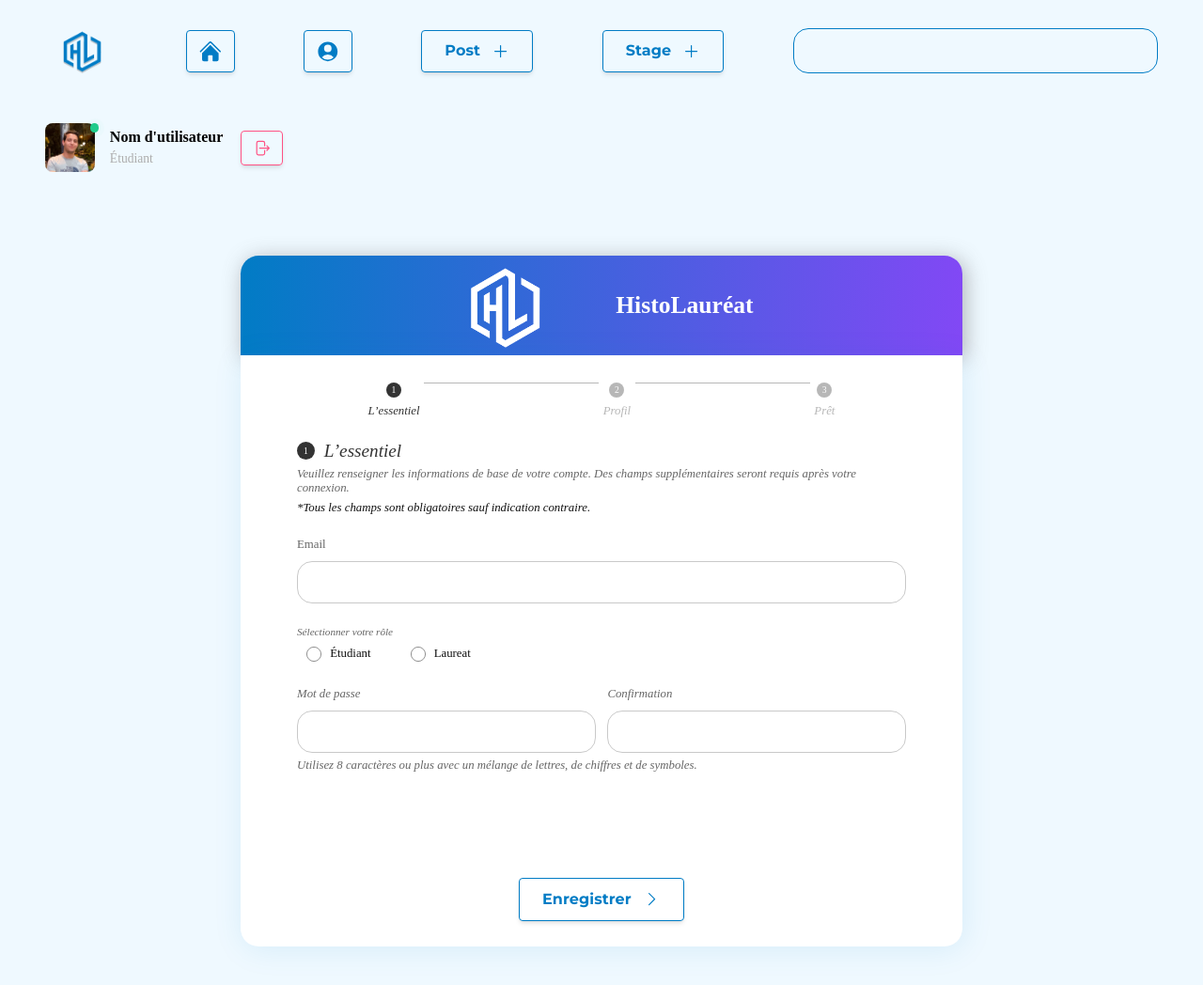
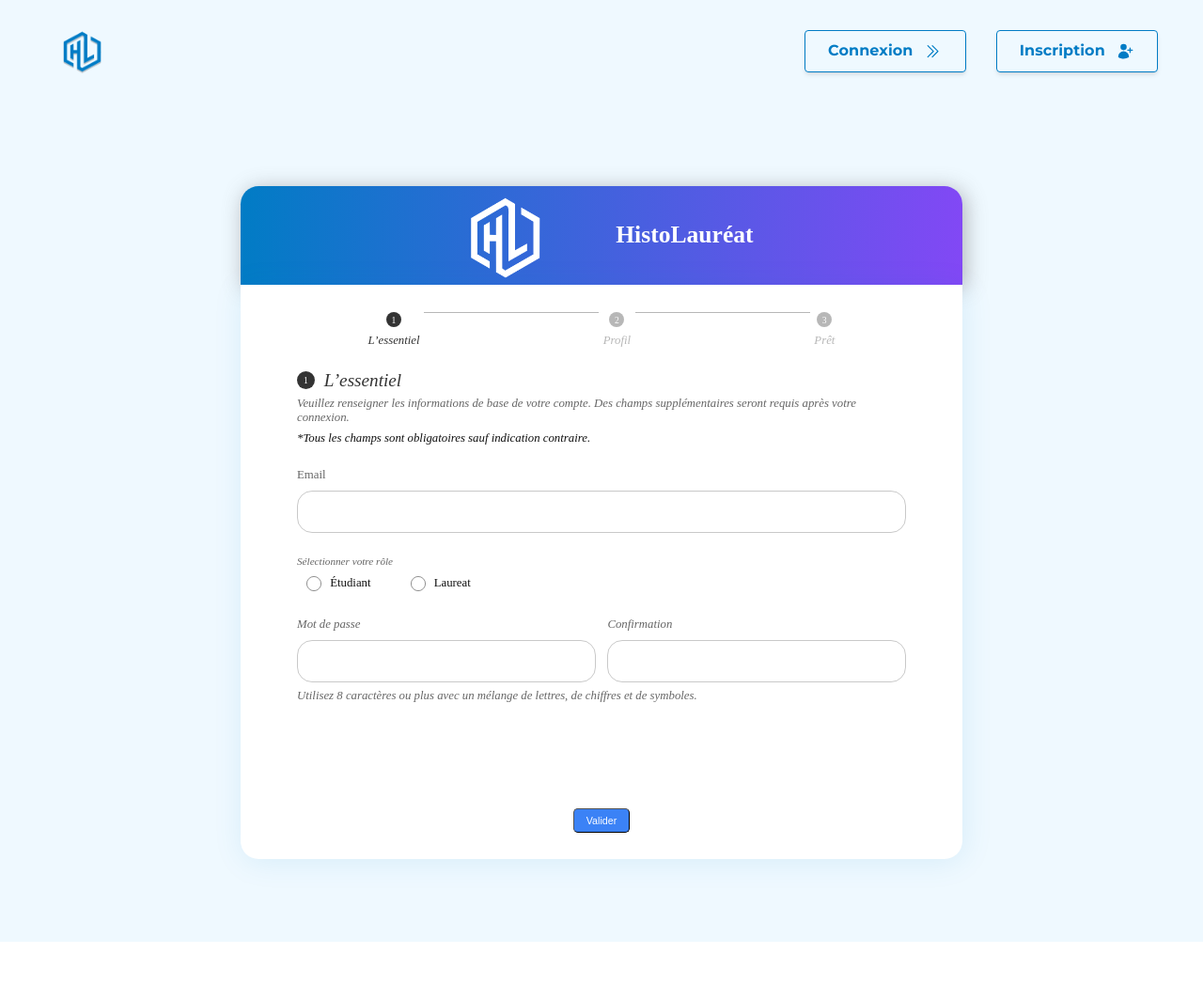
Before and after one commit to sofexbk/HistoLaureat, a React (Create React App) app in the folder client/: page /signup in a window 1280 px wide. Shown: the top 1048 px of the page at 94% size. After the commit the page ends 1002 px from the top, so only its background shows below. Built offline with nearby package versions, Linux system fonts and the light colour scheme; a web font is replaced by a local one; what tw-elements would draw is missing.

Commit message:
signup and login

```diff
--- a/client/src/App.js
+++ b/client/src/App.js
@@ -26,7 +26,7 @@ function App () {
       <div className='App'>
         <Navbar
           // ajouter connextion if connected
-          connexion
+          connexion={user}
         />
         <Routes>
           <Route
--- a/client/src/pages/Login.js
+++ b/client/src/pages/Login.js
@@ -18,8 +18,8 @@ function Login () {
   return (
     <>
       <div className='bg-aliceblue-100 relative h-[1078px] flex flex-col items-center justify-center bg-gray-100 '>
-        <form className='bg-white p-16 h-auto rounded-xl shadow-xl hover:shadow-2xl transition-all duration-300 ease-in-out w-[650px] '>
-          <img src={Logo} alt='Logo' className='object-contain' />
+        <form onSubmit={handleSubmit} className='bg-white p-16 h-auto rounded-xl shadow-xl hover:shadow-2xl transition-all duration-300 ease-in-out w-[650px] '>
+          <img src={Logo} alt='Logo' class='object-contain' />
 
           <h3 className='text-2xl font-bold mb-10 text-[#017CC6] font-poppins '>
             Connecter votre compte Histolauréat avec
@@ -35,6 +35,8 @@ function Login () {
               <input
                 type='email'
                 id='email'
+                onChange={(e) => setEmail(e.target.value)}
+                value={email}
                 className='w-60 h-12 px-3 border rounded focus:outline-none focus:border-blue-500'
               />
             </div>
@@ -50,18 +52,23 @@ function Login () {
               <input
                 type='password'
                 id='password'
+                onChange={(e) => setPassword(e.target.value)}
+                value={password}
                 className='w-60 h-12 px-3 border rounded focus:outline-none focus:border-blue-500'
               />
             </div>
           </div>
-          <Button
-            property1='default'
-            className='submit mt-4'
-            buttonTxt='Se connecter'
-            icon={Icons.ChevronRightIcon}
-            src='/'
-          />
+          <button
+            type="submit"
+            disabled={isLoading}
+            className="text-blue-500 border border-solid border-blue-500 bg-white px-4 py-2 rounded-md transition duration-300 ease-in-out hover:bg-blue-500 hover:text-white hover:border-blue-700"
+          >
+            Connexion
+          </button>
+
+          {error && <div className="text-red-500 mt-4">{error}</div>}
         </form>
+
       </div>
     </>
   )
--- a/client/src/pages/Signup.js
+++ b/client/src/pages/Signup.js
@@ -12,7 +12,6 @@ function Signup () {
   const [role, setRole] = useState('')
   const [confirmPassword, setConfirmPassword] = useState('')
   const [error, setError] = useState('')
-  const roles = ['etudiant', 'laureat']
   const { Signup: handleSignup, isLoading } = useSignup()
 
   const Navigate = useNavigate()
@@ -34,7 +33,7 @@ function Signup () {
 
   return (
     <>
-    <div className='bg-aliceblue-100 relative  bg-aliceblue w-full h-[1117px] overflow-hidden flex flex-col items-center justify-center  px-[20%] box-border min-w-[1080px] text-center text-[32px] text-white font-poppins'>
+    <form onSubmit={handleSubmit} className='bg-aliceblue-100 relative  bg-aliceblue w-full h-[1117px] overflow-hidden flex flex-col items-center justify-center  px-[20%] box-border min-w-[1080px] text-center text-[32px] text-white font-poppins'>
       <div className='self-stretch flex flex-col items-center justify-center'>
         <div className='self-stretch rounded-t-3xl rounded-b-none [background:linear-gradient(91.7deg,_#017cc5,_#8248f5)] shadow-[4px_4px_27.8px_rgba(102,_102,_102,_0.47)] flex flex-row flex-wrap items-center justify-center py-[9px] px-0 gap-[46px]'>
           <img
@@ -118,9 +117,11 @@ function Signup () {
                 </div>
                 <div className='self-stretch relative rounded-xl box-border h-14 overflow-hidden shrink-0 text-dimgray-300 border-[1px] border-solid border-dimgray-400'>
                   <input
-                    type='text'
-                    id='email'
-                    name='email'
+                    required={true}
+                    type="email"
+                    id="email"
+                    onChange={(e) => setEmail(e.target.value)}
+                    value={email}
                     className='w-full h-full px-6 appearance-none text-base bg-transparent border-none'
                   />
                 </div>
@@ -133,7 +134,8 @@ function Signup () {
                       type='radio'
                       id='Etudiant'
                       name='options'
-                      value='Etudiant'
+                      onChange={(e) => setRole(e.target.value)}
+                      value='etudiant'
                       className='appearance border border-gray-300 rounded-full w-5 h-5 cursor-pointer checked:bg-blue-500 checked:border-transparent focus:outline-none transition-all duration-300 ease-in-out hover:bg-blue-200'
                     />
                     <label htmlFor='Etudiant' className='relative cursor-pointer'>
@@ -145,6 +147,7 @@ function Signup () {
                       type='radio'
                       id='laureat'
                       name='options'
+                      onChange={(e) => setRole(e.target.value)}
                       value='laureat'
                       className='appearance border border-gray-300 rounded-full w-5 h-5 cursor-pointer checked:bg-blue-500 checked:border-transparent focus:outline-none transition-all duration-300 ease-in-out hover:bg-blue-200'
                     />
@@ -176,8 +179,9 @@ function Signup () {
                       </div>
                       <input
                         type='password'
-                        id='password1'
-                        name='password1'
+                        id='password'
+                        onChange={(e) => setPassword(e.target.value)}
+                        name='password'
                         className='w-full h-full px-6 appearance-none text-base bg-transparent border-none'
                       />
                     </div>
@@ -194,9 +198,10 @@ function Signup () {
                         <div className='relative bg-gray w-px h-6 hidden' />
                       </div>
                       <input
-                        type='password'
-                        id='password2'
-                        name='password2'
+                        required={true}
+                        type="password"
+                        id="confirmPassword"
+                        onChange={(e) => setConfirmPassword(e.target.value)}
                         className='w-full h-full px-6 appearance-none text-base bg-transparent border-none'
                       />
                     </div>
@@ -208,17 +213,18 @@ function Signup () {
                 </i>
               </div>
             </div>
-            <Button
-        property1='default'
-        className='submit'
-        buttonTxt='Enregistrer'
-        icon={Icons.ChevronRightIcon}
-        src='/'
-      />
+            <button
+              type="submit"
+              disabled={isLoading}
+              className="bg-blue-500 text-white px-4 py-2 rounded-md"
+            >
+              Valider
+            </button>
+            {error && <div className="text-red-500 mt-4">{error}</div>}
           </div>
         </div>
       </div>
-    </div>
+    </form>
     </>
   )
 }
```
Also changed, not shown: 1 other file (tests, documents, lock files or other folders).
